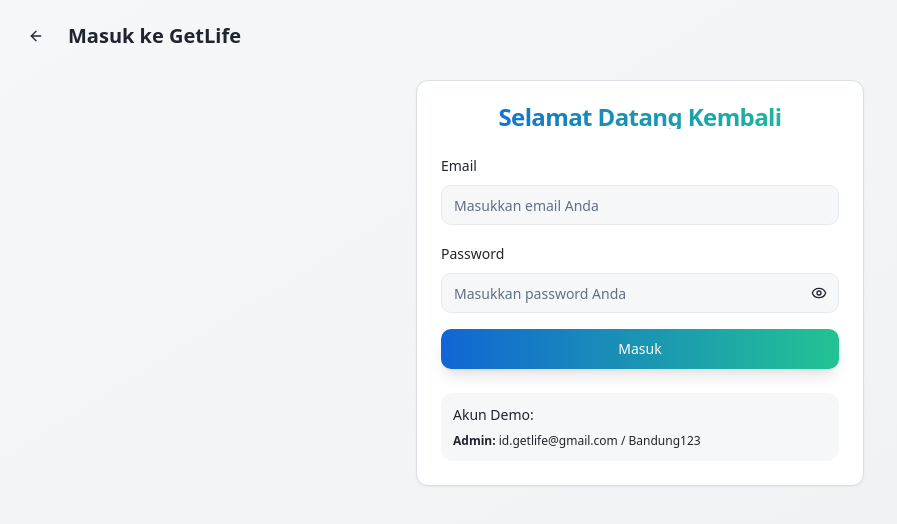
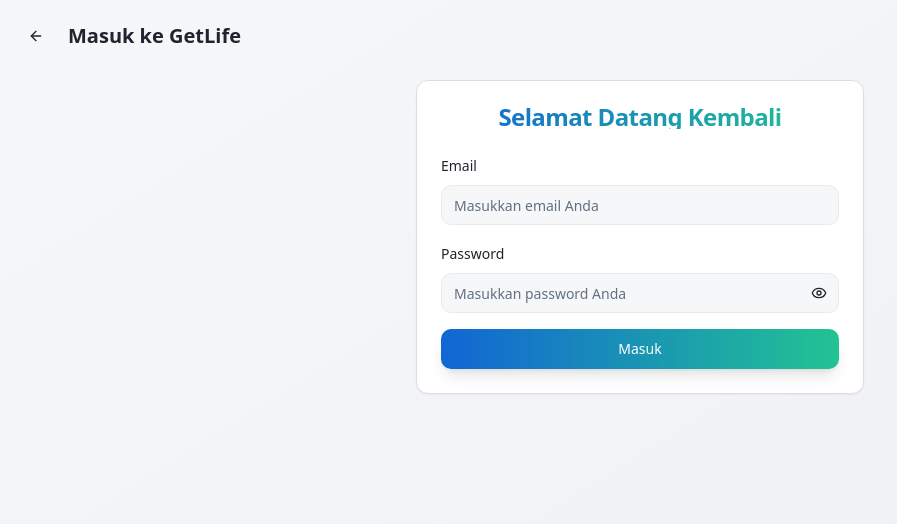
Before and after one commit to amey40375/getlife-mobile-service-71, a React (Vite) app: page / in a window 1280 px wide. Both pictures are taken after a click on the button "Masuk". Shown: the top 524 px of the page, without its empty margins (0-897 px from the left). Built offline with nearby package versions, Linux system fonts and the light colour scheme.

Commit message:
Remove demo account information from login page
Removed the demo account details from the login form.

```diff
--- a/src/components/auth/LoginForm.tsx
+++ b/src/components/auth/LoginForm.tsx
@@ -1,3 +1,4 @@
+
 import { useState } from "react";
 import { Button } from "@/components/ui/button";
 import { Card, CardContent, CardHeader, CardTitle } from "@/components/ui/card";
@@ -112,14 +113,6 @@ const LoginForm = ({ onBack, onLoginSuccess }: LoginFormProps) => {
               {loading ? "Memproses..." : "Masuk"}
             </Button>
           </form>
-
-          {/* Demo Accounts Info */}
-          <div className="mt-6 p-3 bg-muted/50 rounded-lg">
-            <p className="text-sm font-medium mb-2">Akun Demo:</p>
-            <div className="text-xs space-y-1">
-              <p><strong>Admin:</strong> id.getlife@gmail.com / Bandung123</p>
-            </div>
-          </div>
         </CardContent>
       </Card>
     </div>
```
